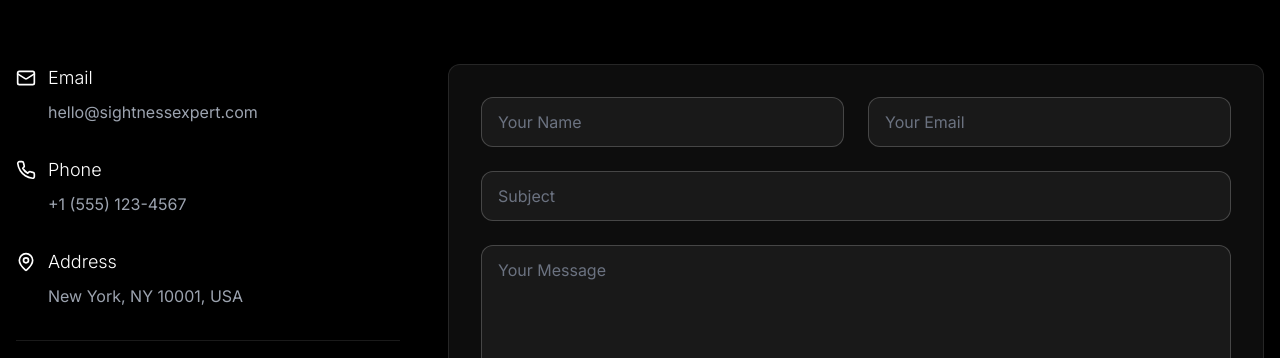
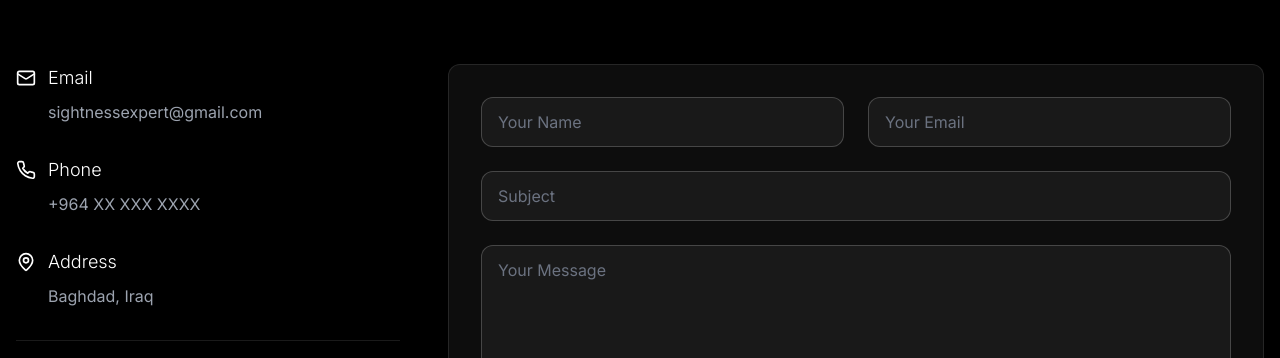
Before and after one commit to husseinabd1/sightnessexpert, a Next.js app: page /contact in a window 1280 px wide. Shown: the part 192-550 px from the top of the page. Built offline with nearby package versions, Linux system fonts and the light colour scheme; no server answers; a web font is replaced by a local one.

Commit message:
Update page.tsx

```diff
--- a/src/app/contact/page.tsx
+++ b/src/app/contact/page.tsx
@@ -6,6 +6,9 @@ import { Mail, Phone, MapPin, Send } from 'lucide-react';
 import { useState } from 'react';
 
 const ContactPage = () => {
+  // 💡 يمكنك ربط هذا المتغير لاحقاً بالبيانات القادمة من لوحة التحكم (Admin Dashboard)
+  const phoneNumberFromAdmin = "+964 XX XXX XXXX";
+
   const [formData, setFormData] = useState({
     name: '',
     email: '',
@@ -63,17 +66,17 @@ const ContactPage = () => {
                 {
                   icon: Mail,
                   label: 'Email',
-                  value: 'hello@sightnessexpert.com',
+                  value: 'sightnessexpert@gmail.com', // تم التصحيح هنا
                 },
                 {
                   icon: Phone,
                   label: 'Phone',
-                  value: '+1 (555) 123-4567',
+                  value: phoneNumberFromAdmin, // مرتبط بالآدمن هنا
                 },
                 {
                   icon: MapPin,
                   label: 'Address',
-                  value: 'New York, NY 10001, USA',
+                  value: 'Baghdad, Iraq', // تم التحديث هنا
                 },
               ].map((item, i) => {
                 const Icon = item.icon;
@@ -83,7 +86,16 @@ const ContactPage = () => {
                       <Icon size={20} />
                       <h3 className="font-light text-lg">{item.label}</h3>
                     </div>
-                    <p className="text-gray-400 ml-8">{item.value}</p>
+                    {item.label === 'Email' ? (
+                      <a
+                        href={`mailto:${item.value}`}
+                        className="text-gray-400 ml-8 hover:text-white transition-colors block text-sm sm:text-base"
+                      >
+                        {item.value}
+                      </a>
+                    ) : (
+                      <p className="text-gray-400 ml-8 text-sm sm:text-base">{item.value}</p>
+                    )}
                   </div>
                 );
               })}
```
